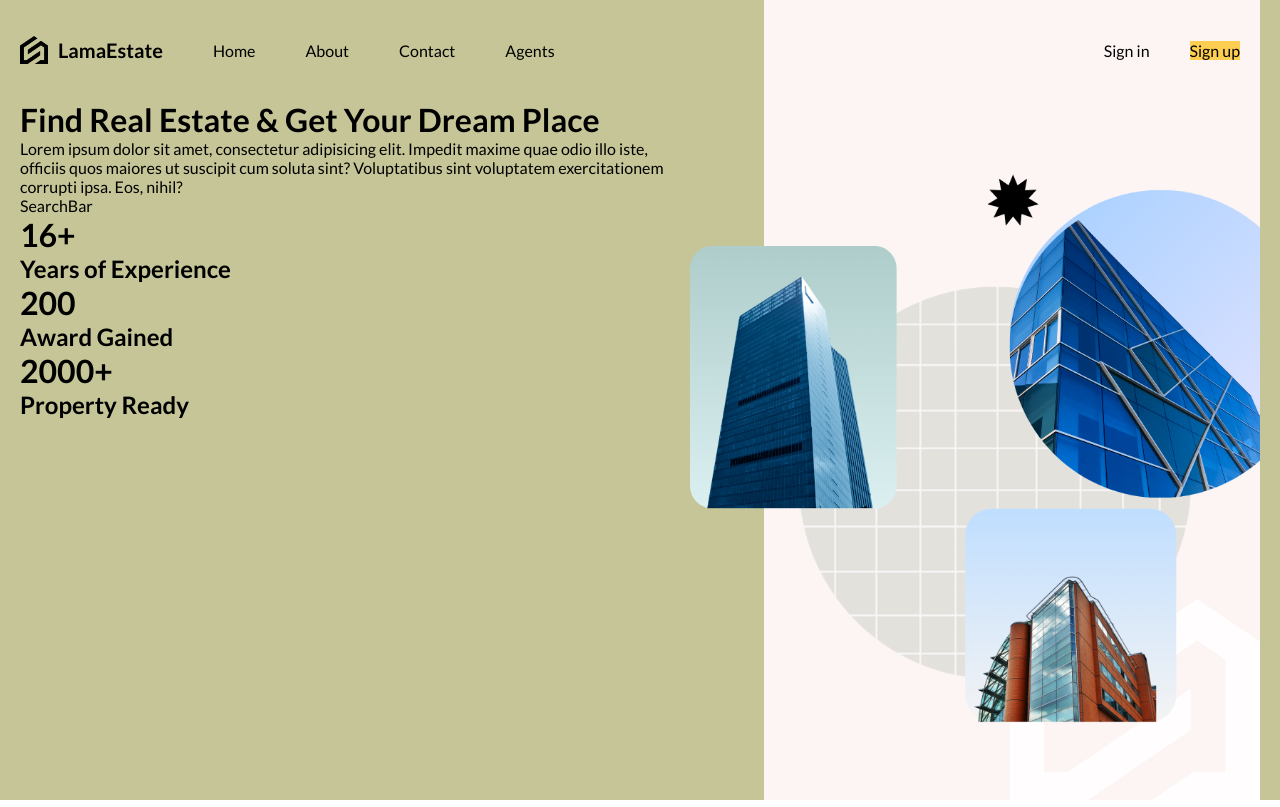
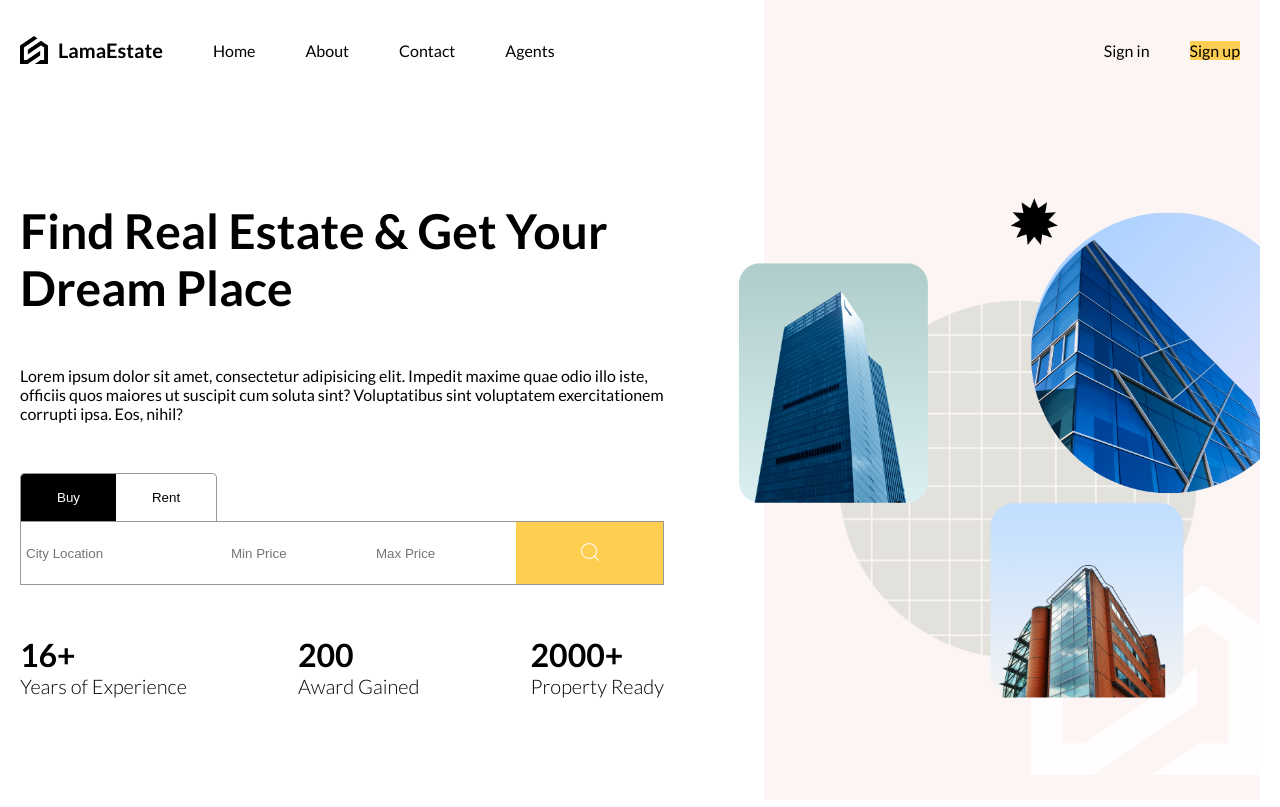
Before and after one commit to nanooka/real-estate-ui, a React (Vite) app: page / in a window 1280 px wide. Shown: the top 807 px of the page. Built offline with nearby package versions, Linux system fonts and the light colour scheme.

Commit message:
homegape

```diff
--- a/package.json
+++ b/package.json
@@ -12,6 +12,7 @@
   "dependencies": {
     "react": "^18.3.1",
     "react-dom": "^18.3.1",
+    "react-icons": "^5.3.0",
     "sass": "^1.80.6"
   },
   "devDependencies": {
--- a/src/components/searchBar/SearchBar.jsx
+++ b/src/components/searchBar/SearchBar.jsx
@@ -1,5 +1,55 @@
+import { useState } from "react";
 import "./searchBar.scss";
+import { CiSearch } from "react-icons/ci";
+
+const types = ["buy", "rent"];
 
 export default function SearchBar() {
-  return <div className="searchBar">SearchBar</div>;
+  const [query, setQuery] = useState({
+    type: "buy",
+    location: "",
+    minPrice: 0,
+    maxPrice: 0,
+  });
+
+  const switchType = (val) => {
+    setQuery((prev) => ({ ...prev, type: val }));
+  };
+
+  return (
+    <div className="searchBar">
+      <div className="type">
+        {types.map((type) => (
+          <button
+            key={type}
+            onClick={() => switchType(type)}
+            className={query.type === type ? "active" : ""}
+          >
+            {type}
+          </button>
+        ))}
+      </div>
+      <form>
+        <input type="text" name="location" placeholder="City Location" />
+        <input
+          type="number"
+          name="minPrice"
+          min={0}
+          max={1000000}
+          placeholder="Min Price"
+        />
+        <input
+          type="number"
+          name="maxPrice"
+          min={0}
+          max={1000000}
+          placeholder="Max Price"
+        />
+        <button>
+          {/* <img src="/search.png" alt="" /> */}
+          <CiSearch size={24} color="white" />
+        </button>
+      </form>
+    </div>
+  );
 }
--- a/src/components/searchBar/searchBar.scss
+++ b/src/components/searchBar/searchBar.scss
@@ -0,0 +1,92 @@
+@use "../../responsive.scss" as *;
+
+.searchBar {
+  .type {
+    button {
+      padding: 16px 36px;
+      border: 1px solid #999;
+      border-bottom: none;
+      cursor: pointer;
+      background-color: white;
+      text-transform: capitalize;
+
+      &.active {
+        background-color: black;
+        color: white;
+      }
+
+      &:first-child {
+        border-top-left-radius: 5px;
+        border-right: none;
+      }
+      &:last-child {
+        border-top-right-radius: 5px;
+        border-left: none;
+      }
+    }
+  }
+
+  form {
+    border: 1px solid #999;
+    display: flex;
+    justify-content: space-between;
+    height: 64px;
+    gap: 5px;
+
+    @include sm {
+      flex-direction: column;
+      border: none;
+    }
+
+    input {
+      border: none;
+      padding: 0px 10px;
+      width: 200px;
+
+      @include lg {
+        padding: 0px 5px;
+
+        &:nth-child(2),
+        &:nth-child(3) {
+          width: 140px;
+        }
+      }
+      @include md {
+        width: 200px;
+        &:nth-child(2),
+        &:nth-child(3) {
+          width: 200px;
+        }
+      }
+
+      @include sm {
+        width: auto;
+        &:nth-child(2),
+        &:nth-child(3) {
+          width: auto;
+        }
+        padding: 20px;
+        border: 1px solid #999;
+      }
+    }
+
+    button {
+      border: none;
+      cursor: pointer;
+      background-color: #fece51;
+      flex: 1;
+
+      @include sm {
+        padding: 10px;
+      }
+      @include lg {
+        padding: 14px;
+      }
+
+      img {
+        width: 24px;
+        height: 24px;
+      }
+    }
+  }
+}
--- a/src/layout.scss
+++ b/src/layout.scss
@@ -1,5 +1,5 @@
 // @import "./responsive.scss";
-@use "./responsive" as *;
+@use "./responsive.scss" as *;
 
 .layout {
   height: 100vh;
@@ -12,15 +12,15 @@
   flex-direction: column;
 
   @include lg {
-    background-color: rgb(197, 197, 151);
+    // background-color: rgb(197, 197, 151);
     max-width: 1280px;
   }
   @include md {
-    background-color: rgb(123, 145, 123);
+    // background-color: rgb(123, 145, 123);
     max-width: 768px;
   }
   @include sm {
-    background-color: rgb(225, 177, 177);
+    // background-color: rgb(225, 177, 177);
     max-width: 640px;
   }
 
--- a/src/routes/homePage/homePage.scss
+++ b/src/routes/homePage/homePage.scss
@@ -1,3 +1,5 @@
+@use "../../responsive.scss" as *;
+
 .homePage {
   display: flex;
   height: 100%;
@@ -7,19 +9,71 @@
 
     .wrapper {
       padding-right: 100px;
+      display: flex;
+      flex-direction: column;
+      justify-content: center;
+      gap: 50px;
+      height: 100%;
+
+      @include md {
+        padding: 0;
+      }
+
+      @include sm {
+        justify-content: flex-start;
+      }
+
+      .title {
+        font-size: 64px;
+
+        @include lg {
+          font-size: 48px;
+        }
+      }
+
+      .boxes {
+        display: flex;
+        justify-content: space-between;
+
+        @include sm {
+          display: none;
+        }
+
+        h1 {
+          font-size: 36px;
+
+          @include lg {
+            font-size: 32px;
+          }
+        }
+
+        h2 {
+          font-size: 20px;
+          font-weight: 300;
+        }
+      }
     }
   }
+
   .imgContainer {
     flex: 2;
     background-color: #fcf5f3;
     position: relative;
     display: flex;
     align-items: center;
+
+    @include md {
+      display: none;
+    }
   }
 
   img {
     width: 115%;
     position: absolute;
     right: 0;
+
+    @include lg {
+      width: 105%;
+    }
   }
 }
```
Also changed, not shown: 1 other file (tests, documents, lock files or other folders).
